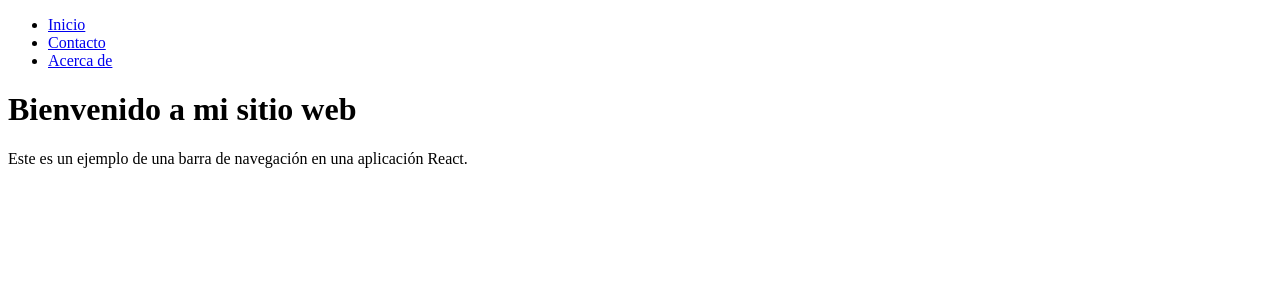
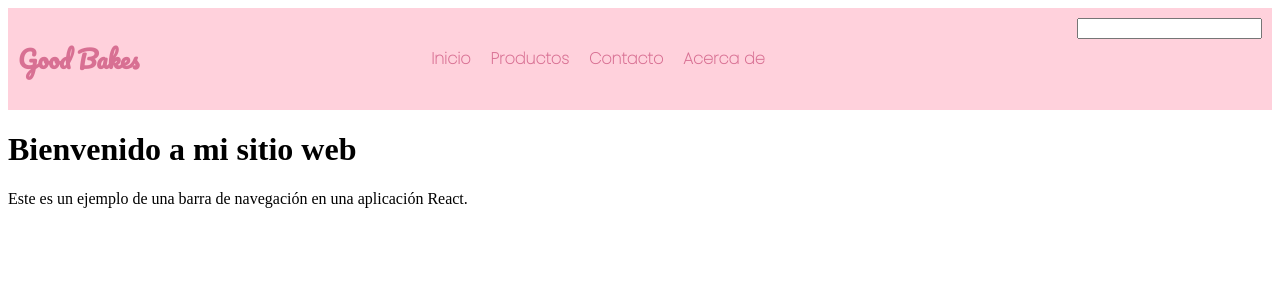
Before and after one commit to DamianPazos/Good-Bakes, a React (Create React App) app: page / in a window 1280 px wide. Shown: the top 300 px of the page. Built offline with nearby package versions, Linux system fonts and the light colour scheme.

Commit message:
NavegationBar

```diff
--- a/package.json
+++ b/package.json
@@ -8,6 +8,7 @@
     "@testing-library/user-event": "^13.5.0",
     "react": "^18.2.0",
     "react-dom": "^18.2.0",
+    "react-router-dom": "^6.17.0",
     "react-scripts": "5.0.1",
     "web-vitals": "^2.1.4"
   },
--- a/src/App.css
+++ /dev/null
@@ -1,38 +0,0 @@
-.App {
-  text-align: center;
-}
-
-.App-logo {
-  height: 40vmin;
-  pointer-events: none;
-}
-
-@media (prefers-reduced-motion: no-preference) {
-  .App-logo {
-    animation: App-logo-spin infinite 20s linear;
-  }
-}
-
-.App-header {
-  background-color: #282c34;
-  min-height: 100vh;
-  display: flex;
-  flex-direction: column;
-  align-items: center;
-  justify-content: center;
-  font-size: calc(10px + 2vmin);
-  color: white;
-}
-
-.App-link {
-  color: #61dafb;
-}
-
-@keyframes App-logo-spin {
-  from {
-    transform: rotate(0deg);
-  }
-  to {
-    transform: rotate(360deg);
-  }
-}
--- a/src/App.js
+++ b/src/App.js
@@ -1,5 +1,5 @@
-import './App.css';
-import NavegationBar from './components/NavigationBar';
+import { BrowserRouter, Route, Routes } from 'react-router-dom';
+import NavegationBar from './components/NavegationBar/NavegationBar';
 
 function App() {
   return (
--- /dev/null
+++ b/src/components/NavegationBar/NavegationBar.css
@@ -0,0 +1,39 @@
+
+@import url('https://fonts.googleapis.com/css2?family=Pacifico&family=Poppins:wght@100&display=swap'); /* Fuente Poppins y Pacifico*/
+
+.navegation-bar {
+  background-color: #FFD1DC;
+  color: #D87093;
+  padding: 10px;
+  display: flex;
+  justify-content: space-between;
+}
+
+.logo {
+    font-family: Pacifico;
+    font-size: 24px;
+}
+
+.navegation-items {
+  list-style: none;
+  display: flex;
+  margin: 0;
+  padding: 0;
+  align-items: center;
+}
+
+.navegation-item {
+  margin-right: 20px;
+}
+
+.navegation-item a {
+  text-decoration: none;
+  color: #D87093;
+  font-family: Poppins;
+  font-weight: bold;
+}
+
+.navegation-item a:hover {
+    color: #000;
+    transition: color 1s;
+}
--- /dev/null
+++ b/src/components/NavegationBar/NavegationBar.jsx
@@ -0,0 +1,33 @@
+import React, { useState } from "react";
+import "./NavegationBar.css";
+
+const NavegationBar = () => {
+
+    const [darkMode, setDarkMode] = useState(false);
+
+    const toggleDarkMode = () => {
+      setDarkMode(!darkMode);
+    };
+
+    return (
+      <nav className="navegation-bar">
+        <h1 className="logo">Good Bakes</h1>
+        <ul className="navegation-items">
+          <li className="navegation-item"><a href="#inicio">Inicio</a></li>
+          <li className="navegation-item"><a href="#productos">Productos</a></li>
+          <li className="navegation-item"><a href="#contacto">Contacto</a></li>
+          <li className="navegation-item"><a href="#acerca">Acerca de</a></li>
+        </ul>
+        <div className="dark-mode-toggle">
+          <input
+            type="text"
+            id="darkModeToggle"
+            checked={darkMode}
+            onChange={toggleDarkMode}
+          />
+        </div>
+      </nav>
+    );
+  };
+
+export default NavegationBar;
--- a/src/components/NavigationBar.js
+++ /dev/null
@@ -1,13 +0,0 @@
-const NavegationBar = () => {
-    return (
-      <nav>
-        <ul className="navegationbar">
-          <li className="navegation-item"><a href="#inicio">Inicio</a></li>
-          <li className="navegation-item"><a href="#contacto">Contacto</a></li>
-          <li className="navegation-item"><a href="#acerca">Acerca de</a></li>
-        </ul>
-      </nav>
-    );
-  };
-
-export default NavegationBar;
```
Also changed, not shown: 1 other file (tests, documents, lock files or other folders).
